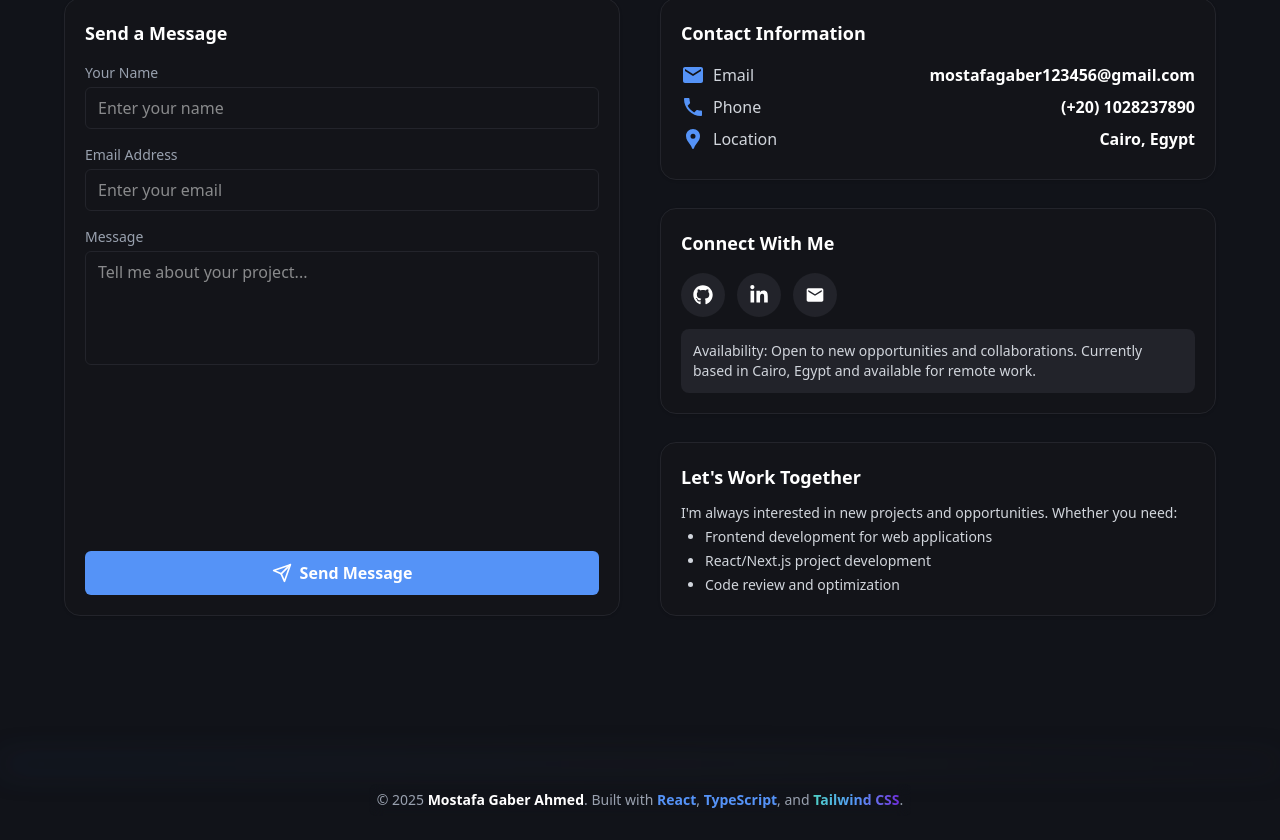
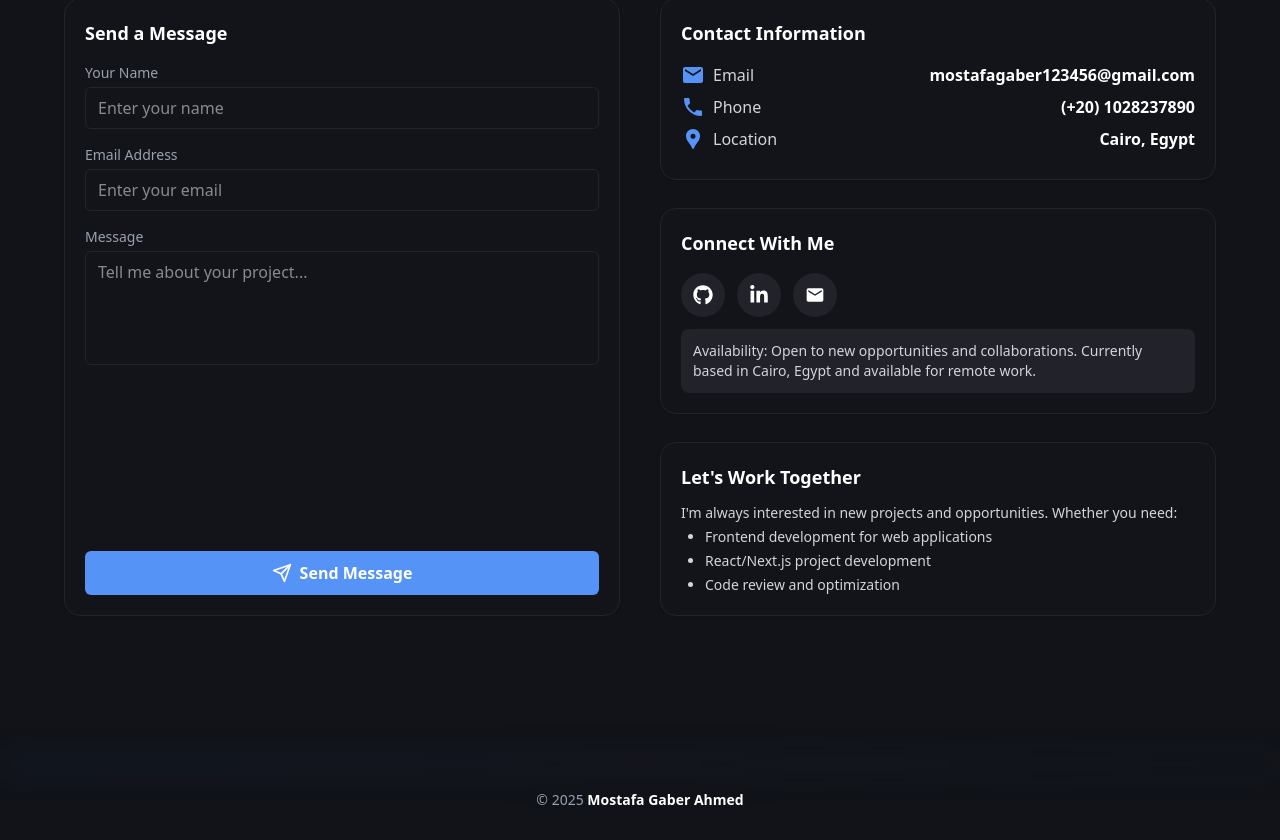
Before and after one commit to MostafaGaber135/my-portfolio, a Next.js app: page / in a window 1280 px wide. Shown: the part 4884-5724 px from the top of the page. Built offline with nearby package versions, Linux system fonts and the light colour scheme.

Commit message:
edit footer

```diff
--- a/components/layout/Footer.tsx
+++ b/components/layout/Footer.tsx
@@ -6,13 +6,6 @@ export function Footer() {
         <div className="text-center text-xs sm:text-sm text-gray-400 font-medium backdrop-blur rounded-lg px-2 py-1.5 max-w-[97vw]">
           © {new Date().getFullYear()}
           <span className="text-white font-semibold"> Mostafa Gaber Ahmed</span>
-          . Built with
-          <span className="text-[#5593f7] font-semibold"> React</span>,
-          <span className="text-[#5593f7] font-semibold"> TypeScript</span>, and{" "}
-          <span className="font-semibold bg-gradient-to-r from-[#4fd1c5] via-[#5593f7] to-[#6d28d9] bg-clip-text text-transparent">
-            Tailwind CSS
-          </span>
-          .
         </div>
       </div>
     </footer>
```
